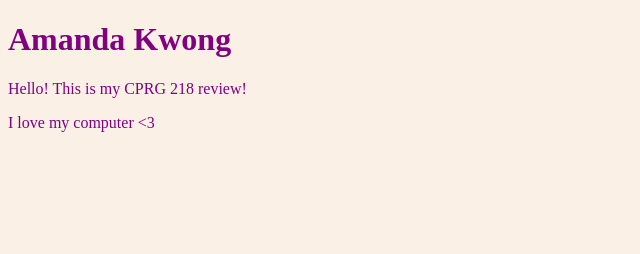
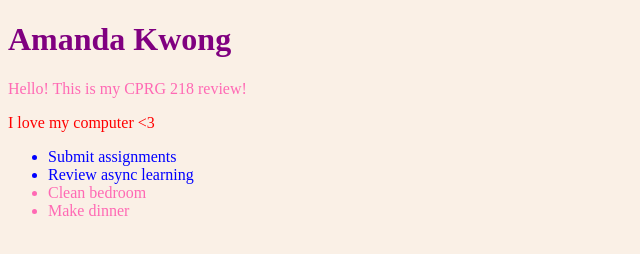
Before and after one commit to amandaskwong/cprg218-review, a plain HTML site: page index.html in a window 1280 px wide. Shown: the whole page, without its empty margins (0-640 px from the left). Drawn offline with Linux system fonts and the light colour scheme.

Commit message:
Add ids and classes
Add ids and classes to the HTML and CSS files

```diff
--- a/index.html
+++ b/index.html
@@ -10,7 +10,14 @@
 <body>
     <h1>Amanda Kwong</h1>
     <p>Hello! This is my CPRG 218 review!</p>
-    <p>I love my computer <3</p>
+    <p id="computer">I love my computer <3</p> <!---ids can only be used in one place-->
+
+    <ul>
+        <li class="school">Submit assignments</li>
+        <li class="school">Review async learning</li>
+        <li>Clean bedroom</li>
+        <li>Make dinner</li>
+    </ul>
 </body>
 
 </html>
--- a/style.css
+++ b/style.css
@@ -1,4 +1,19 @@
+/* body affects the whole page */
 body {
     background-color:linen;
+    color: hotpink;
+}
+
+h1 {
     color: purple;
 }
+
+/* type#id affects ids */
+p#computer {
+    color: red;
+}
+
+/* .something affects classes */
+.school {
+    color: blue;
+}
```
